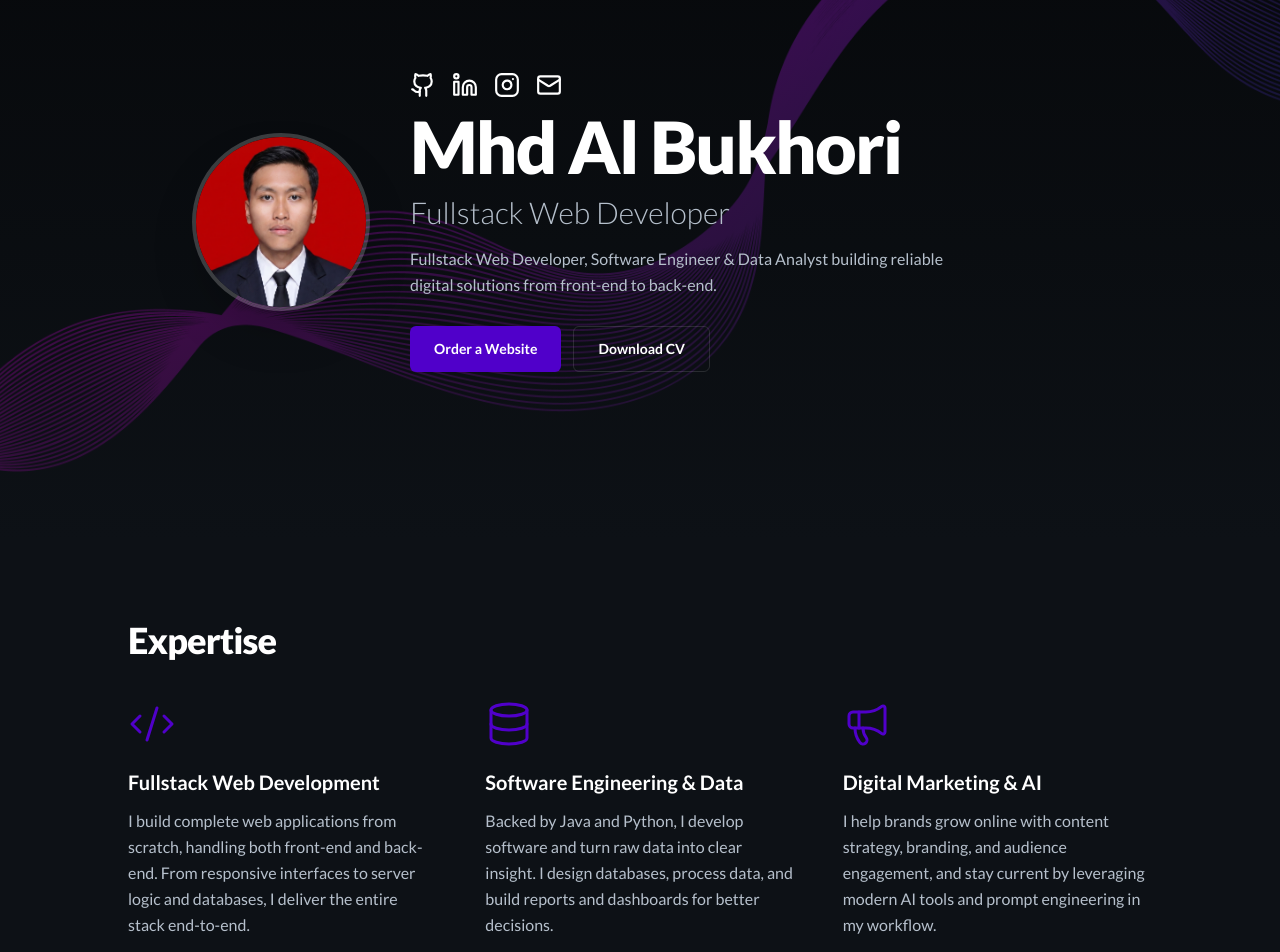
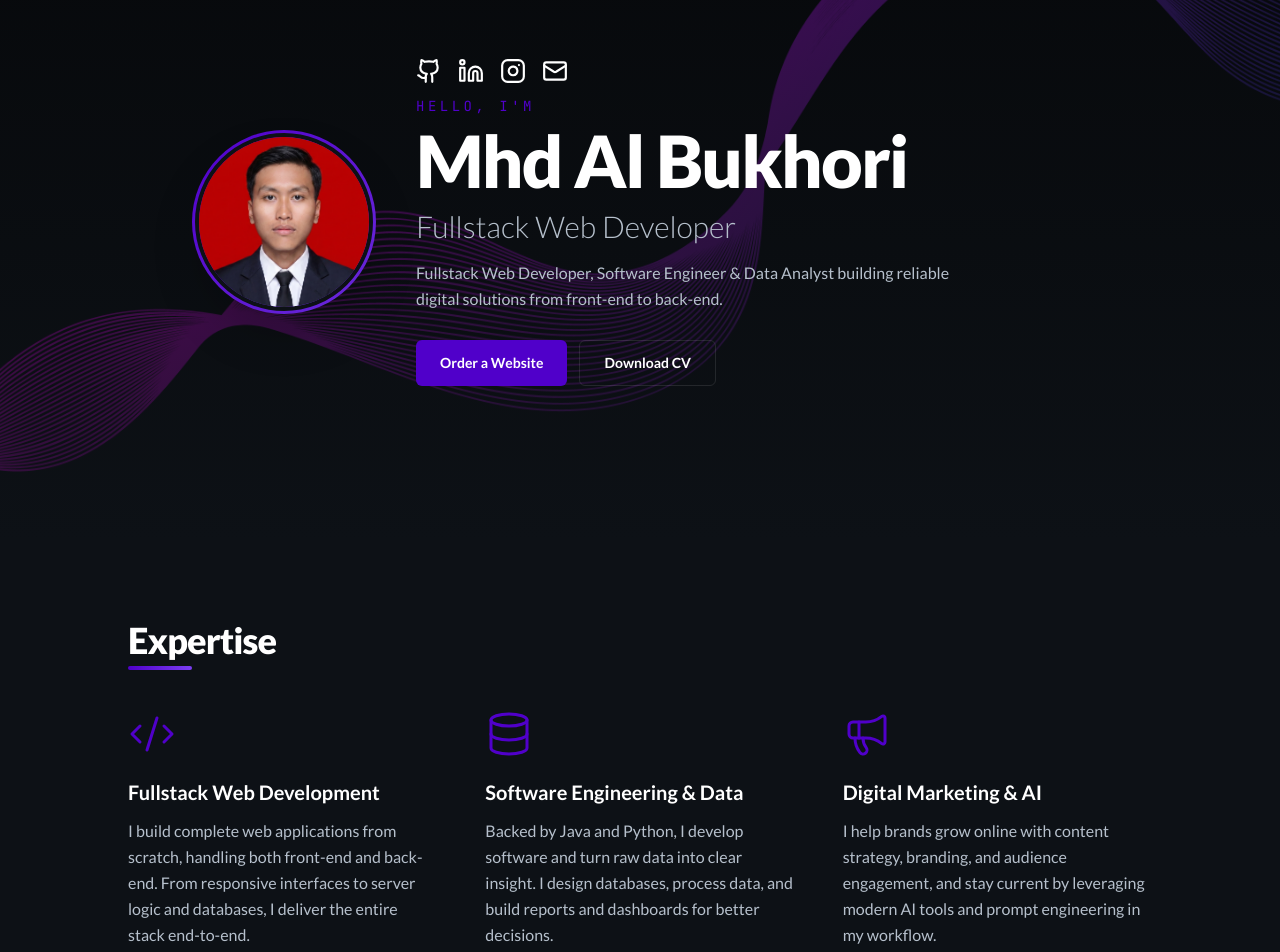
Before and after one commit to mhdalbukhori88/mhdalbukhori-porto, a Next.js app: page / in a window 1280 px wide. Shown: the part 160-1112 px from the top of the page. Built offline with nearby package versions, Linux system fonts and the light colour scheme; no server answers.

Commit message:
Fix Android scroll glitch: settle reveal animations to drop GPU layers, solid card backgrounds, reduced-motion guard; polish hero and section titles

```diff
--- a/app/globals.css
+++ b/app/globals.css
@@ -15,16 +15,18 @@ body {
 /* ===== Theme tokens ===== */
 .theme-dark {
   --bg: #0d1116;
-  --bg-alt: rgba(0, 0, 0, 0.2);
+  --bg-alt: #141a22;
+  --bg-alt-2: #1a212b;
   --text: #ffffff;
   --text-muted: #b6c0cc;
   --card: #ffffff;
   --card-text: #272822;
-  --border: rgba(255, 255, 255, 0.12);
+  --border: rgba(255, 255, 255, 0.1);
 }
 .theme-light {
   --bg: #f8f9fa;
   --bg-alt: #ffffff;
+  --bg-alt-2: #f1f3f6;
   --text: #0d1116;
   --text-muted: #4a5560;
   --card: #ffffff;
@@ -71,6 +73,18 @@ a:hover {
   .section-title {
     @apply mb-10 font-sans text-3xl font-extrabold tracking-tight sm:text-4xl;
     color: var(--text);
+    position: relative;
+    padding-bottom: 0.6rem;
+  }
+  .section-title::after {
+    content: "";
+    position: absolute;
+    left: 0;
+    bottom: 0;
+    height: 4px;
+    width: 64px;
+    border-radius: 9999px;
+    background: linear-gradient(90deg, #5000ca, #7b3ff2);
   }
 
   /* tag chip — white pill with dark monospace text, like the template */
@@ -94,6 +108,23 @@ a:hover {
   .surface-card {
     background-color: var(--bg-alt);
     border: 1px solid var(--border);
+    transition: border-color 0.25s ease, box-shadow 0.25s ease, background-color 0.25s ease;
+  }
+  .surface-card:hover {
+    border-color: rgba(80, 0, 202, 0.5);
+    box-shadow: 0 10px 30px -12px rgba(80, 0, 202, 0.45);
+  }
+}
+
+/* Honor reduced-motion: disable all non-essential animation/transition. */
+@media (prefers-reduced-motion: reduce) {
+  *,
+  *::before,
+  *::after {
+    animation-duration: 0.001ms !important;
+    animation-iteration-count: 1 !important;
+    transition-duration: 0.001ms !important;
+    scroll-behavior: auto !important;
   }
 }
 
--- a/components/Hero.tsx
+++ b/components/Hero.tsx
@@ -9,7 +9,8 @@ export default function Hero() {
     <section id="home" className="hero-bg flex min-h-[700px] items-center px-[8%] pt-16 sm:px-[15%]">
       <div className="flex w-full flex-col items-center gap-8 py-20 sm:flex-row sm:items-center sm:gap-10 sm:py-0">
         <div className="shrink-0">
-          <div className="overflow-hidden rounded-full border-4 border-white/20 shadow-2xl">
+          <div className="rounded-full bg-gradient-to-br from-accent to-accent-light p-[3px] shadow-2xl">
+            <div className="overflow-hidden rounded-full border-4 border-[var(--bg)]">
               <Image
                 src={siteConfig.profileImage}
                 alt={siteConfig.name}
@@ -21,6 +22,7 @@ export default function Hero() {
               />
             </div>
           </div>
+        </div>
 
         <div className="text-center sm:text-left">
           <div className="mb-3 flex justify-center gap-4 sm:justify-start">
@@ -30,6 +32,9 @@ export default function Hero() {
             <Social href={`mailto:${siteConfig.contact.email}`}><Mail size={26} /></Social>
           </div>
 
+          <p className="mb-2 font-mono text-sm uppercase tracking-[0.25em] text-accent">
+            Hello, I&apos;m
+          </p>
           <h1 className="font-sans text-5xl font-black leading-none tracking-tight sm:text-7xl">
             {siteConfig.name}
           </h1>
--- a/components/Reveal.tsx
+++ b/components/Reveal.tsx
@@ -1,6 +1,14 @@
 "use client";
 
 import { useEffect, useRef, useState } from "react";
+
+// Scroll reveal that is safe on mobile GPUs.
+//
+// Key detail: after the entrance animation finishes we REMOVE the inline
+// transform/transition entirely (the "settled" state). Leaving a permanent
+// transform/transition on an element keeps it promoted to a GPU compositing
+// layer, which on some Android Chrome devices repaints incorrectly and causes
+// the torn / ghosted text glitch. Settling drops the layer and fixes it.
 
 export default function Reveal({
   children,
@@ -13,34 +21,48 @@ export default function Reveal({
 }) {
   const ref = useRef<HTMLDivElement>(null);
   const [visible, setVisible] = useState(false);
+  const [settled, setSettled] = useState(false);
 
   useEffect(() => {
+    // Respect users who prefer reduced motion — show immediately, no animation.
+    const reduce = window.matchMedia?.("(prefers-reduced-motion: reduce)").matches;
+    if (reduce) {
+      setVisible(true);
+      setSettled(true);
+      return;
+    }
+
     const el = ref.current;
     if (!el) return;
+
     const obs = new IntersectionObserver(
       ([entry]) => {
         if (entry.isIntersecting) {
           setVisible(true);
           obs.disconnect();
+          // After the transition completes, drop the GPU layer.
+          window.setTimeout(() => setSettled(true), delay + 700);
         }
       },
-      { threshold: 0.12, rootMargin: "-40px" }
+      { threshold: 0.1, rootMargin: "0px 0px -10% 0px" }
     );
     obs.observe(el);
     return () => obs.disconnect();
-  }, []);
+  }, [delay]);
 
-  return (
-    <div
-      ref={ref}
-      className={className}
-      style={{
+  // Once settled, render with NO transform/transition/will-change at all.
+  const style: React.CSSProperties = settled
+    ? {}
+    : {
         transition: "opacity 0.6s ease, transform 0.6s ease",
         transitionDelay: `${delay}ms`,
         opacity: visible ? 1 : 0,
-        transform: visible ? "none" : "translateY(24px)",
-      }}
-    >
+        transform: visible ? "translateY(0)" : "translateY(20px)",
+        willChange: "opacity, transform",
+      };
+
+  return (
+    <div ref={ref} className={className} style={style}>
       {children}
     </div>
   );
```
Lines whose indentation alone changed are shown as unchanged.
